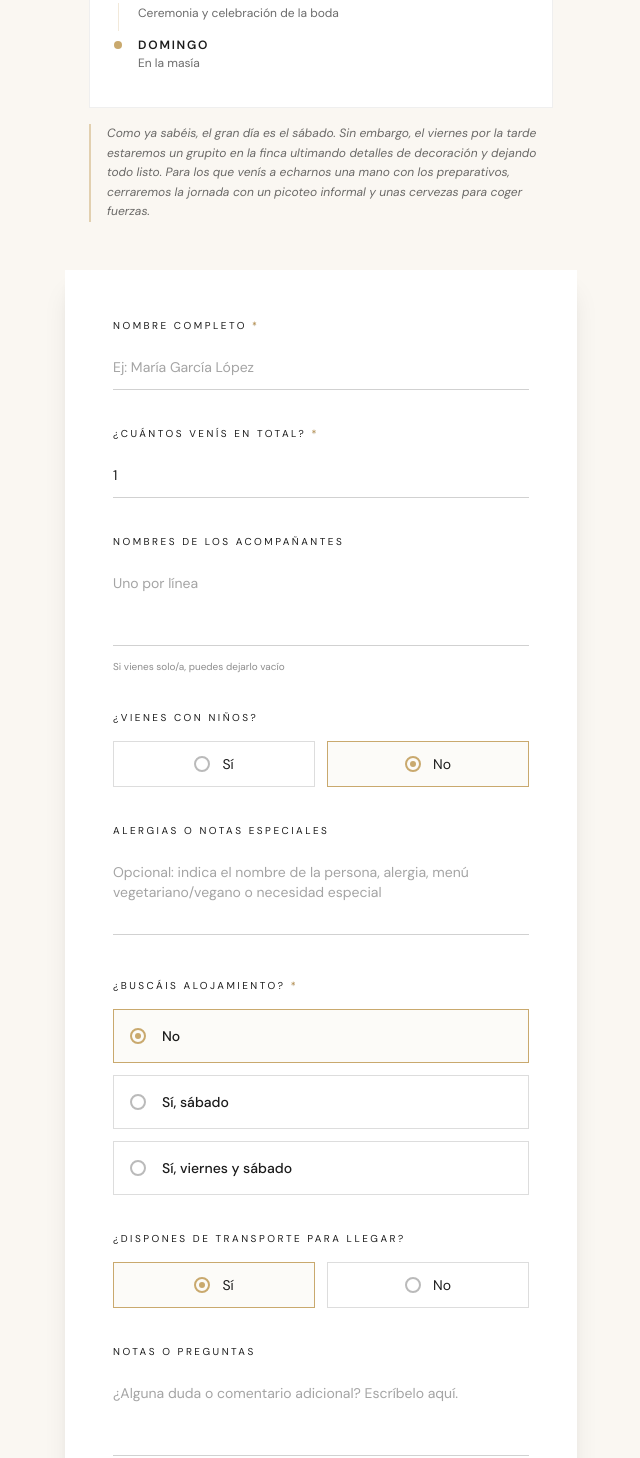
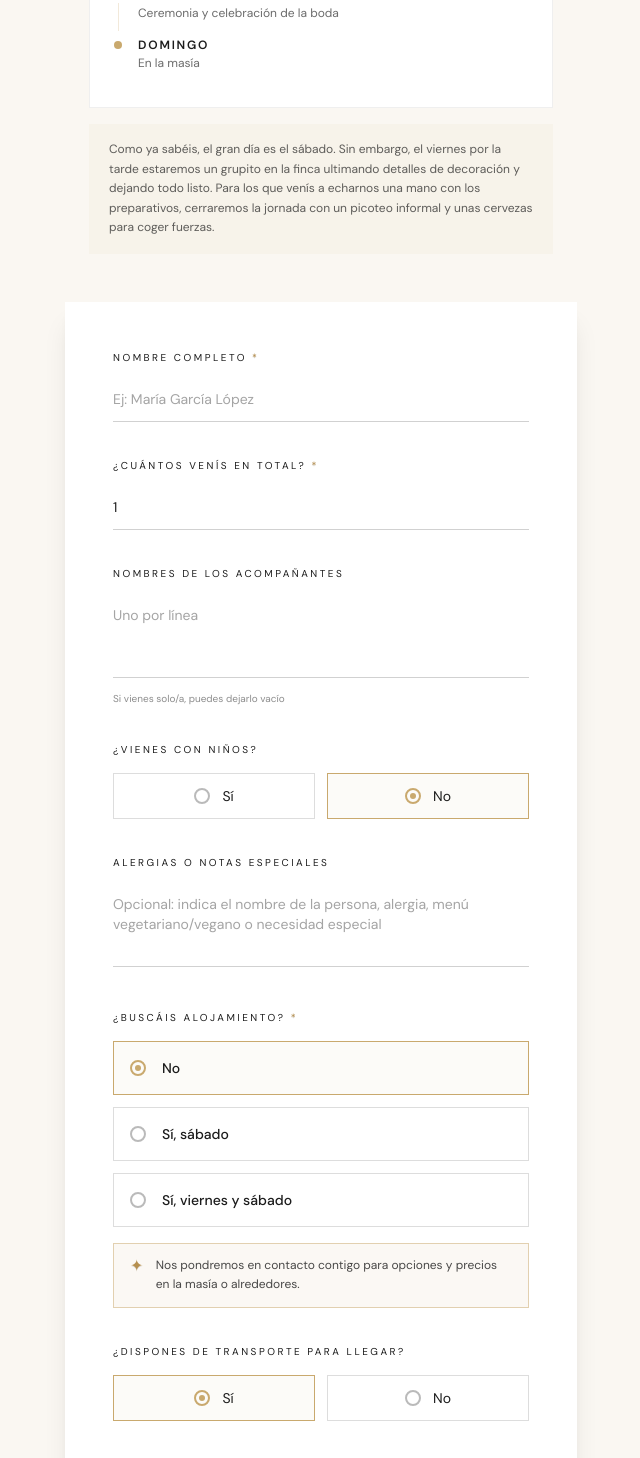
Before and after one commit to javi-RamirezM/Victor-Edith-Wedding-Site, a Next.js app: page /confirmar in a window 1280 px wide. Shown: the part 400-1858 px from the top of the page, without its empty margins (319-959 px from the left). Built offline with nearby package versions, Linux system fonts and the light colour scheme.

Commit message:
Restyle Friday note, always-show accommodation alert, update Google Apps Script
Agent-Logs-Url: https://github.com/javi-RamirezM/Victor-Edith-Wedding-Site/sessions/65442f04-8c23-4e35-a716-ae14bab65c01

Co-authored-by: javi-RamirezM <184213855+javi-RamirezM@users.noreply.github.com>

```diff
--- a/app/confirmar/page.tsx
+++ b/app/confirmar/page.tsx
@@ -91,8 +91,8 @@ export default function ConfirmarPage() {
           </ol>
         </div>
         {/* Friday note */}
-        <div className="mt-4 border-l-2 border-gold/50 pl-4">
-          <p className="font-sans text-dark/65 text-xs leading-relaxed italic">
+        <div className="mt-4 bg-gold/[0.06] px-5 py-4">
+          <p className="font-sans text-dark/70 text-xs leading-relaxed">
             {t("venue.fridayNote")}
           </p>
         </div>
--- a/components/RSVPForm.tsx
+++ b/components/RSVPForm.tsx
@@ -531,7 +531,6 @@ export default function RSVPForm() {
                 );
               })}
             </div>
-            {attendanceOption !== "no" && (
             <div
               className="mt-4 flex gap-3 border border-gold/50 bg-gold/[0.08] px-4 py-3"
               role="note"
@@ -541,7 +540,6 @@ export default function RSVPForm() {
                 {t("rsvp.accommodationAlert")}
               </p>
             </div>
-            )}
           </fieldset>
 
           {/* Transporte */}
--- a/components/VenueMap.tsx
+++ b/components/VenueMap.tsx
@@ -74,8 +74,8 @@ export default function VenueMap() {
               <LeafletMap />
             </div>
             {/* Friday note */}
-            <div className="mt-6 border-l-2 border-gold/50 pl-4">
-              <p className="font-sans text-dark-soft text-sm leading-relaxed italic">
+            <div className="mt-6 bg-gold/[0.06] px-5 py-4">
+              <p className="font-sans text-dark/70 text-sm leading-relaxed">
                 {t("venue.fridayNote")}
               </p>
             </div>
```
Also changed, not shown: 1 other file (tests, documents, lock files or other folders). Lines whose indentation alone changed are shown as unchanged.
